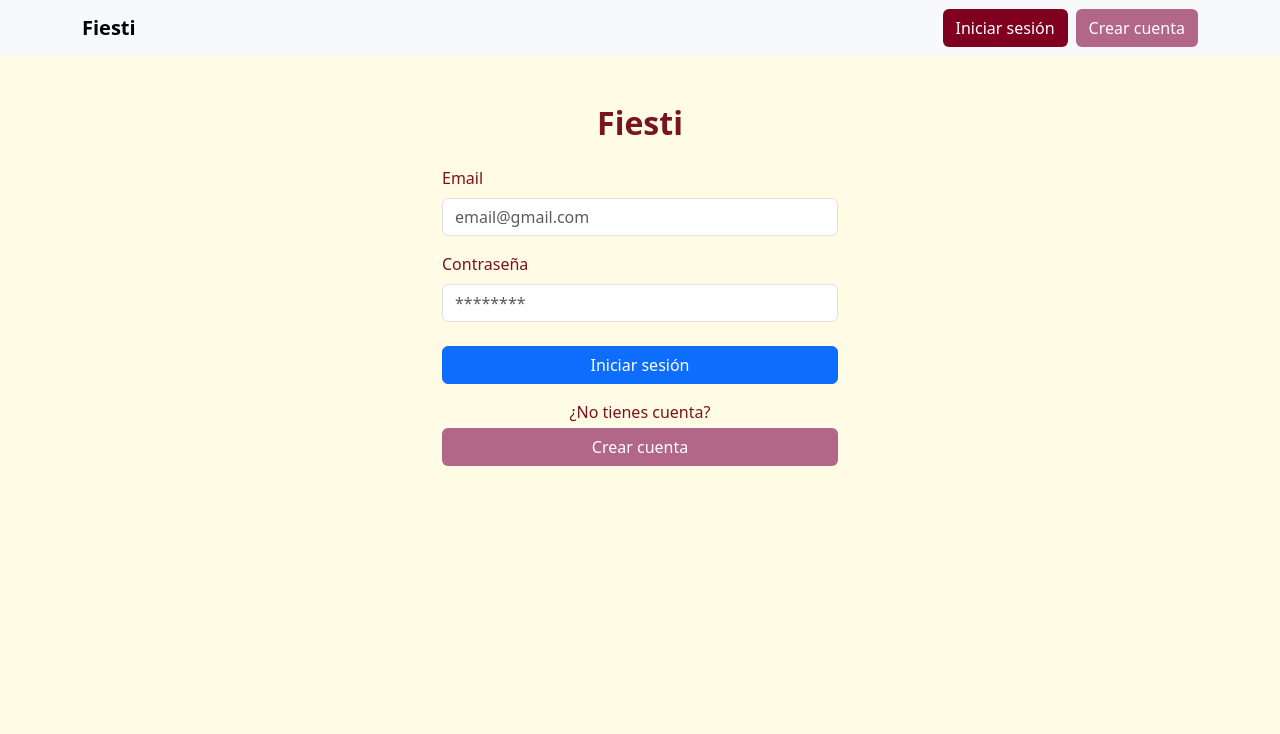
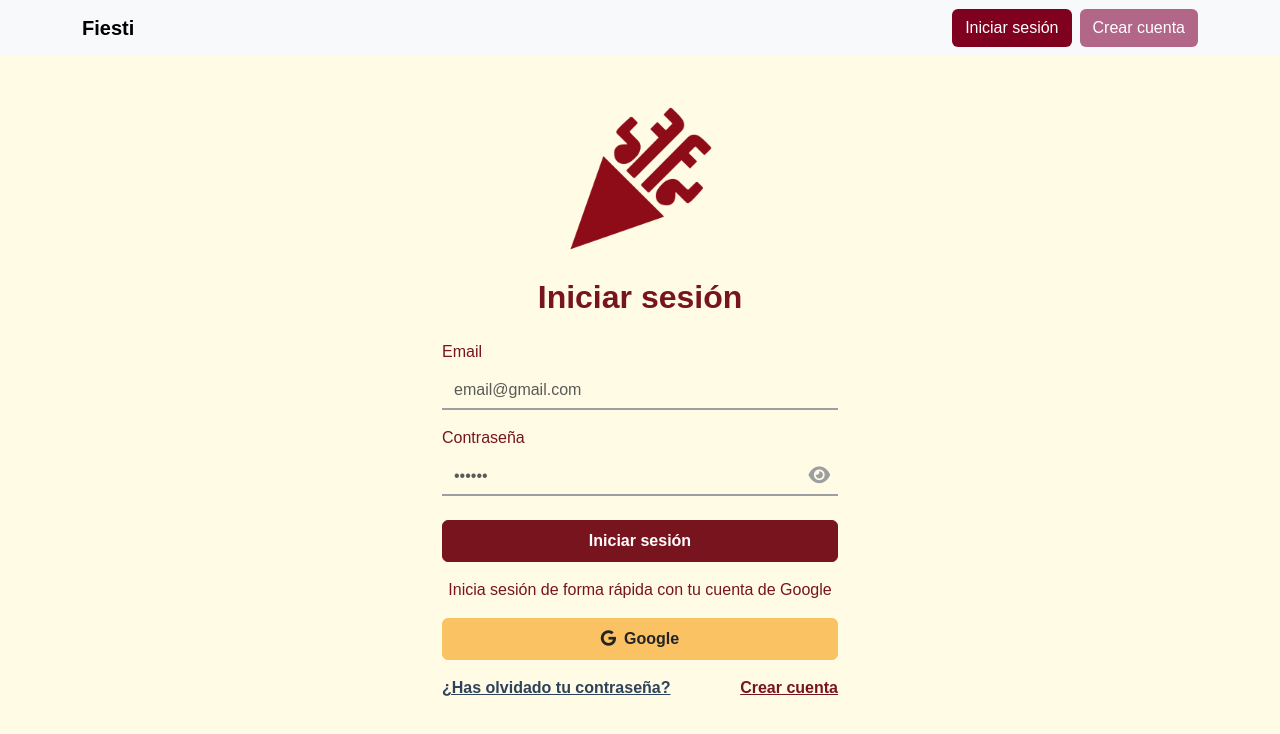
Before and after one commit to 4GeeksAcademy/Proyecto-fiesti, a React app: page /login in a window 1280 px wide. Built offline with nearby package versions, Linux system fonts and the light colour scheme; no server answers; a web font is replaced by a local one.

Commit message:
estilos login completos

```diff
--- a/index.html
+++ b/index.html
@@ -2,7 +2,6 @@
 <html lang="en">
   <head>
     <meta charset="UTF-8" />
-    <link rel="icon" type="icon" href="/4geeks.ico" />
     <link
       href="https://cdn.jsdelivr.net/npm/bootstrap@5.3.2/dist/css/bootstrap.min.css"
       rel="stylesheet"
@@ -18,6 +17,7 @@
     />
     <meta name="viewport" content="width=device-width, initial-scale=1.0" />
     <title>Fiesti</title>
+
   </head>
   <body>
     <div id="root"></div>
--- a/src/front/index.css
+++ b/src/front/index.css
@@ -1,4 +1,7 @@
+@import url('https://fonts.googleapis.com/css2?family=Atkinson+Hyperlegible+Next:wght@300;400;600;800&display=swap');
+
 body {
     background-color: #fffbe5;
     color: #78141e;
+    font-family: 'Atkinson Hyperlegible Next', sans-serif;
 }
--- a/src/front/pages/Login.jsx
+++ b/src/front/pages/Login.jsx
@@ -1,5 +1,8 @@
 import React, { useState } from "react";
 import { useNavigate, Link } from "react-router-dom";
+import "../styles/login.css";
+import Logo from "../assets/img/Logo.png";
+
 
 const Login = () => {
     const navigate = useNavigate();
@@ -7,6 +10,7 @@ const Login = () => {
     const [password, setPassword] = useState("");
     const [msg, setMsg] = useState("");
     const [loading, setLoading] = useState(false);
+    const [showPassword, setShowPassword] = useState(false);
 
     const handleLogin = async (e) => {
         e.preventDefault();
@@ -45,8 +49,9 @@ const Login = () => {
 
     return (
         <div className="container mt-5" style={{ maxWidth: 420 }}>
-            <h1 className="mb-4 text-center">Fiesti</h1>
-            {msg && <div className="alert alert-info text-center">{msg}</div>}
+            <img src={Logo} alt="Logo Fiesti" className="logo mb-4" />
+            <h1 className="mb-4 text-center">Iniciar sesión</h1>
+            {msg && <div className="alert text-center">{msg}</div>}
 
             <form onSubmit={handleLogin}>
                 <div className="mb-3">
@@ -63,36 +68,49 @@ const Login = () => {
                     />
                 </div>
 
-                <div className="mb-3">
+                <div className="password mb-3">
                     <label htmlFor="inputPassword" className="form-label">Contraseña</label>
                     <input
                         id="inputPassword"
-                        type="password"
+                        type={showPassword ? "text" : "password"}
                         className="form-control"
-                        placeholder="********"
+                        placeholder="••••••"
                         value={password}
                         onChange={(e) => setPassword(e.target.value)}
                         autoComplete="current-password"
                         required
+                        style={{ paddingRight: "2.5rem" }}
                     />
+                    <button
+                        type="button"
+                        onClick={() => setShowPassword((v) => !v)}
+                        className="password-toggle-btn"
+                        tabIndex={-1}
+                        aria-label={showPassword ? "Ocultar contraseña" : "Mostrar contraseña"} >
+                        <i className={`fa-solid ${showPassword ? "fa-eye-slash" : "fa-eye"}`}></i>
+                    </button>
                 </div>
 
-                <button type="submit" className="btn btn-primary w-100 mt-2" disabled={loading}>
-                    {loading ? "Entrando..." : "Iniciar sesión"}
+                {/* Inicio sesión */}
+                <button type="submit" className="btn-login w-100 mt-2" disabled={loading}>
+                    {loading ? "Entrando..." : <b>Iniciar sesión</b>}
                 </button>
 
-                <p className="mt-3 text-center mb-1">¿No tienes cuenta?</p>
-                <div className="d-grid">
-                    <Link
-                        to="/signup"
-                        className="btn"
-                        style={{ backgroundColor: "#b26688", color: "#fff" }}
-                    >
-                        Crear cuenta
-                    </Link>
+                {/* Google Login */}
+                <p className="mt-3 text-center">Inicia sesión de forma rápida con tu cuenta de Google</p>
+                <button type="button" className="btn-google w-100">
+                    <i className="fa-brands fa-google me-2"></i><b>Google</b>
+                </button>
+
+                {/* Links */}
+                <div className="links mt-3">
+                    <Link to="#" className="forget" ><b>¿Has olvidado tu contraseña?</b></Link>
+                    <span className="signup ms-2">
+                        <Link to="/signup" className="signup"><b>Crear cuenta</b></Link>
+                    </span>
                 </div>
-            </form>
-        </div>
+            </form >
+        </div >
     );
 };
 
--- /dev/null
+++ b/src/front/styles/login.css
@@ -0,0 +1,114 @@
+/*
+#78141e rojo
+#fffbe5 amarillo claro
+#fac263 amarillo oscuro
+#232428 negro
+#9d9ea1 gris
+#2d435b azul oscuro
+*/
+
+.logo {
+    display: block;
+    margin: 0 auto 1rem auto;
+    max-width: 150px;
+}
+
+.alert {
+    color: #78141e;
+    background: #fffbe5;
+    padding: 10px;
+    border-radius: 5px;
+    border: 1px solid #78141e;
+    font-weight: 500;
+}
+
+.form-control {
+    background: transparent;
+    border: none;
+    border-bottom: 2px solid #9d9ea1;
+    color: #9d9ea1;
+    border-radius: 0;
+    box-shadow: none;
+    outline: none;
+}
+
+.form-control:focus {
+    background: transparent;
+    color: #9d9ea1;
+    border-bottom: 2px solid #9d9ea1;
+    box-shadow: none;
+    outline: none;
+}
+
+.password{
+    position: relative;
+}
+
+.password-toggle-btn {
+    position: absolute;
+    right: 0.5rem;
+    top: 2.2rem;
+    background: none;
+    border: none;
+    cursor: pointer;
+    padding: 0;
+    font-size: 1.2rem;
+    color: #9d9ea1;
+}
+
+.btn-login {
+    background: #78141e;
+    color: white;
+    border: 1px solid #78141e;
+    border-radius: 0.375rem;
+    padding: 0.5rem 1rem;
+    font-weight: 500;
+    font-size: 1rem;
+    line-height: 1.5;
+    outline: none;
+    display: inline-block;
+    cursor: pointer;
+}
+
+.btn-login:hover, .btn-login:focus {
+    background: #fac263;
+    color: #78141e;
+    border: 1px solid #78141e;
+
+    text-decoration: none;
+}
+
+.btn-google {
+    background: #fac263;
+    color: #232428;
+    border: 1px solid #fac263;
+    border-radius: 0.375rem;
+    padding: 0.5rem 1rem;
+    font-weight: 500;
+    font-size: 1rem;
+    line-height: 1.5;
+    outline: none;
+    display: inline-block;
+    cursor: pointer;
+}
+
+.btn-google:hover, .btn-google:focus {
+    background: #78141e;
+    color: #fffbe5;
+    border: 1px solid #78141e;
+    text-decoration: none;
+}
+
+.links {
+    display: flex;
+    justify-content: space-between;
+    align-items: center;
+}
+
+.forget {
+    color: #2d435b;
+}
+
+.signup {
+    color: #78141e
+}
```
